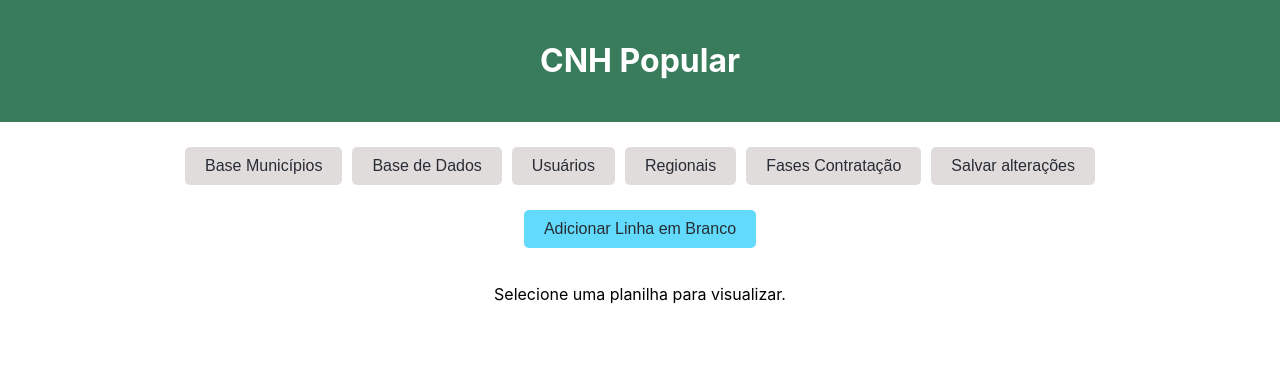
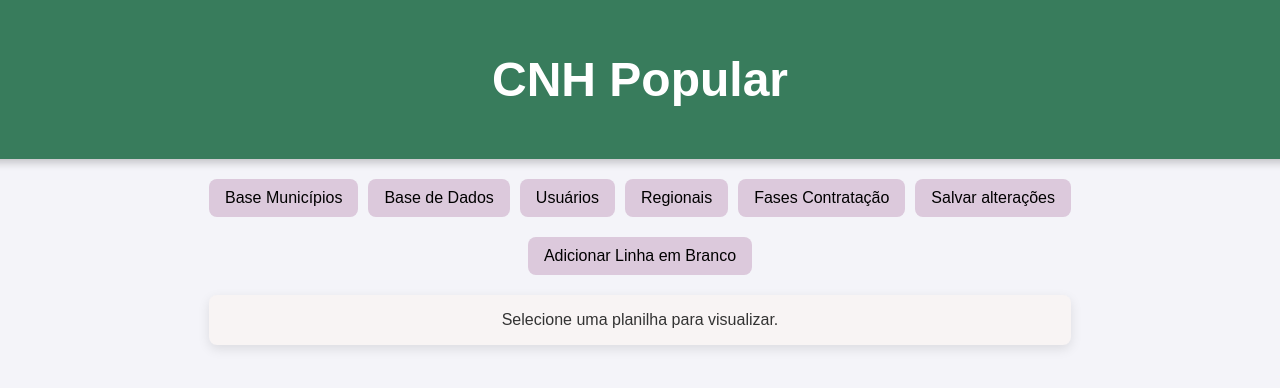
Before and after one commit to MoesioFiuza/CNH-Popular, a React (Create React App) app: page / in a window 1280 px wide. Shown: the top 388 px of the page. Built offline with nearby package versions, Linux system fonts and the light colour scheme.

Commit message:
Update App.css

```diff
--- a/src/App.css
+++ b/src/App.css
@@ -1,91 +1,138 @@
-/* App.css */
+/* Estilos globais */
+
+body {
+  background-color: #f4f4f9; /* Define a cor de fundo para todo o site */
+  margin: 0;
+  padding: 0;
+}
 
 .App {
   text-align: center;
+  font-family: Arial, sans-serif;
+  background-color: #f4f4f9;
+  color: #333;
+  min-height: 100vh;
+  display: flex;
+  flex-direction: column;
+  align-items: center;
 }
 
+/* Cabeçalho */
 .App-header {
   background-color: #387c5c;
   padding: 20px;
   color: white;
+  font-size: 24px;
+  box-shadow: 0 4px 8px rgba(0, 0, 0, 0.2);
+  width: 100%;
+  text-align: center;
 }
 
+/* Botões de seleção */
 .button-container {
   margin: 20px 0;
+  display: flex;
+  justify-content: center;
+  flex-wrap: wrap;
+  gap: 10px;
 }
 
-.button-container button {
-  margin: 5px;
-  padding: 10px 20px;
+button {
+  padding: 10px 16px;
   font-size: 16px;
+  border: none;
+  border-radius: 8px;
   cursor: pointer;
-  border: none;
-  background-color: #e0dcdc;
-  color: #282c34;
-  border-radius: 5px;
-  transition: background-color 0.6s, color 0.6s;
+  background-color: #dcc9dc;
+  color: black;
+  transition: background-color 0.3s ease;
 }
 
-.button-container button:hover {
-  background-color: #387c5c;
-  color: white;
+button:hover {
+  background-color: #4b8263;
 }
 
+button:active {
+  transform: scale(0.98);
+}
+
+button:disabled {
+  cursor: not-allowed;
+  opacity: 0.6;
+}
+
+button.selected {
+  background-color: #387c5c;
+  font-weight: bold;
+}
+
+/* Botão para adicionar linha */
 .add-blank-field-container {
-  margin: 20px 0;
+  margin-bottom: 20px;
 }
 
 .add-blank-field-container button {
-  padding: 10px 20px;
-  font-size: 16px;
-  cursor: pointer;
-  border: none;
-  background-color: #61dafb;
-  color: #282c34;
-  border-radius: 5px;
-  transition: background-color 0.3s;
+  background-color: #dcc9dc;
 }
 
 .add-blank-field-container button:hover {
-  background-color: #21a1f1;
+  background-color: #357abd;
 }
 
-.blank-fields-container {
-  margin: 20px 0;
+
+.sheet-data-container {
+  width: 100%;
+  overflow-x: auto;
+  box-shadow: 0 4px 12px rgba(0, 0, 0, 0.1);
+  border-radius: 8px;
+  background-color: #f8f4f4;
+  margin-top: 20px;
 }
 
-.blank-fields-container input {
-  margin: 5px;
-  padding: 10px;
-  font-size: 16px;
-  border: 1px solid #ccc;
-  border-radius: 5px;
-}
-
-.sheet-data-container {
-  margin: 20px 0;
-  overflow-x: auto;
-}
-
-.sheet-data-container table {
+table {
   width: 100%;
+  table-layout: fixed;
   border-collapse: collapse;
 }
 
-.sheet-data-container th,
-.sheet-data-container td {
-  padding: 10px;
-  border: 1px solid #ccc;
-  text-align: left;
+th, td {
+  padding: 12px;
+  text-align: center;
+  border: 1px solid #e0e0e0;
+  word-wrap: break-word;
+  vertical-align: middle;
 }
 
-.sheet-data-container th {
-  background-color: #f4f4f4;
+th {
+  background-color: #387c5c;
+  color: white;
+  font-weight: bold;
+  text-transform: uppercase;
+  word-wrap: break-word;
+  white-space: normal;
+  min-width: 120px;
+  font-size: 14px;
 }
 
-.sheet-data-container td input {
+tr:nth-child(even) {
+  background-color: #f9f9f9;
+}
+
+tr:hover {
+  background-color: #f1f1f1;
+}
+
+input[type="text"] {
   width: 100%;
-  padding: 5px;
-  border: none;
-  background-color: transparent;
+  padding: 8px;
+  border: 1px solid #ddd;
+  border-radius: 4px;
+  box-sizing: border-box;
+  transition: box-shadow 0.7s ease;
 }
+
+input[type="text"]:focus {
+  outline: none;
+  box-shadow: 0 0 5px rgba(81, 203, 238, 1);
+  border-color: #4a90e2;
+}
```
